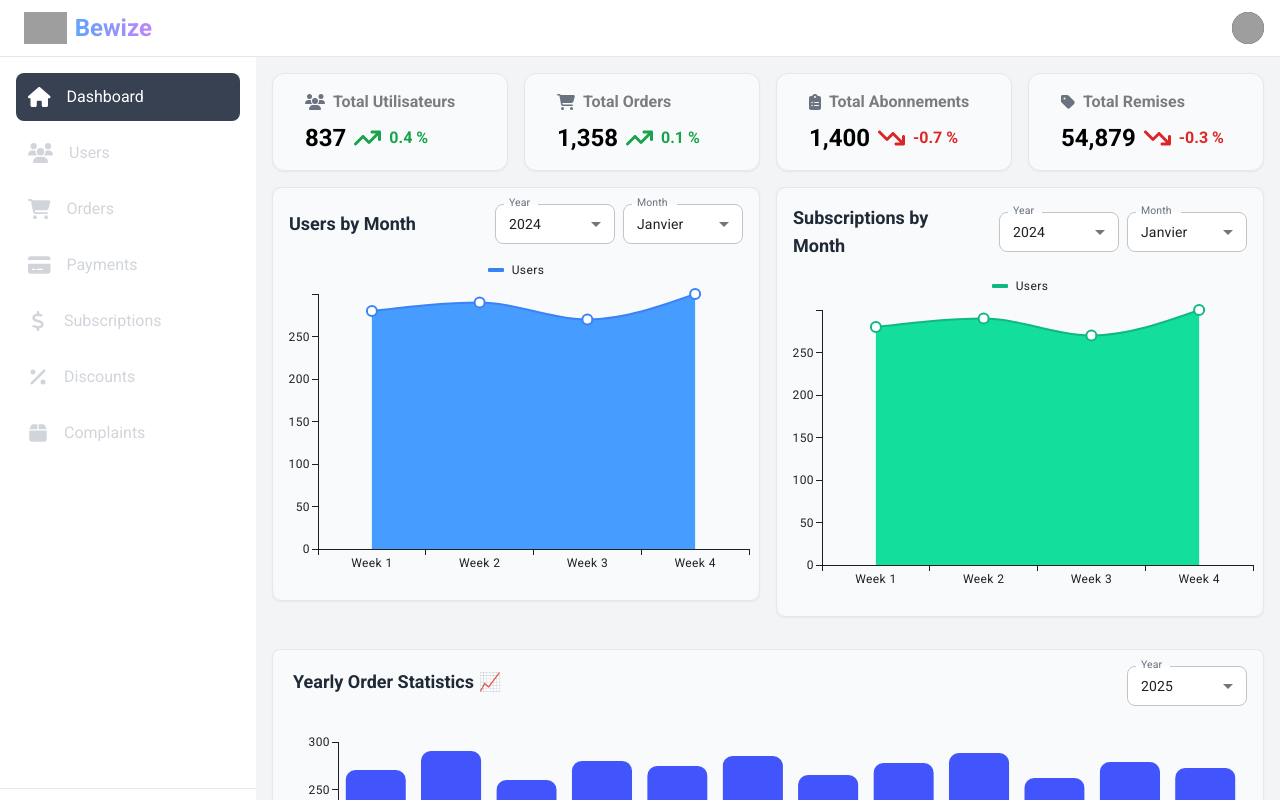
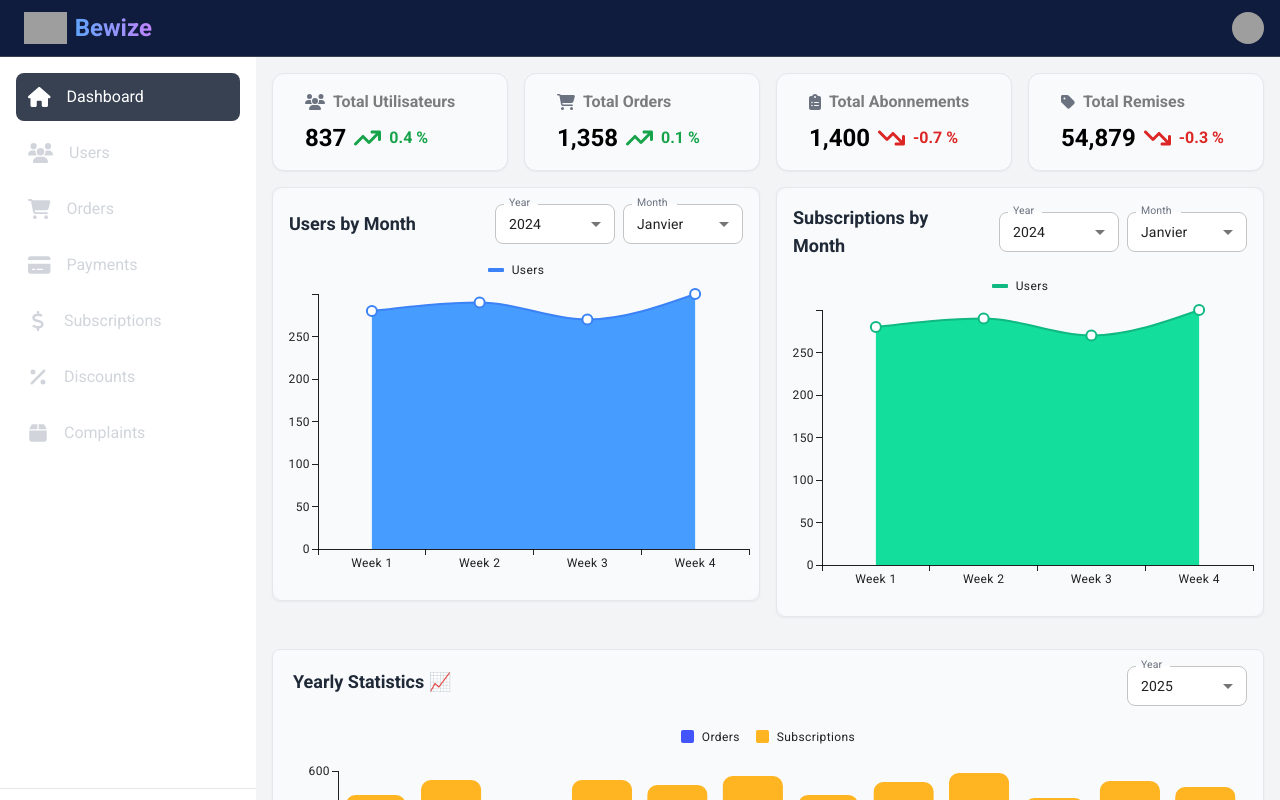
Before and after one commit to zineb-kbyla/Setup-Dashboard_React, a React (Create React App) app in the folder bewize-dashboard/: page /dashboard in a window 1280 px wide. Shown: the top 800 px of the page. Built offline with nearby package versions, Linux system fonts and the light colour scheme; grey boxes are pictures that could not be loaded.

Commit message:
Enhance dashboard: update charts, metrics, layout, and navigation components for improved UI/UX and data visualization.

```diff
--- a/bewize-dashboard/src/components/Charts/OrderTrends.jsx
+++ b/bewize-dashboard/src/components/Charts/OrderTrends.jsx
@@ -2,14 +2,32 @@ import React, { useState } from "react";
 import { motion } from "framer-motion";
 import { BarChart } from "@mui/x-charts/BarChart";
 import { FormControl, InputLabel, Select, MenuItem, OutlinedInput } from "@mui/material";
+import { BarChart as MUIBarChart } from '@mui/x-charts/BarChart';
+import Box from '@mui/material/Box';
+import Typography from '@mui/material/Typography';
+import Slider from '@mui/material/Slider';
+import FormControlLabel from '@mui/material/FormControlLabel';
+import Checkbox from '@mui/material/Checkbox';
 
-export default function OrderTrends( {data} ) {
+export default function OrderTrends({ data }) {
   const [selectedYear, setSelectedYear] = useState(2025);
-
+  const [modalOpen, setModalOpen] = useState(false);
+  const [modalMonth, setModalMonth] = useState(0);
 
   const handleChange = (e) => {
     setSelectedYear(e.target.value);
   };
+
+  const handleBarClick = (params) => {
+    const monthIndex = params.dataIndex;
+    setModalMonth(monthIndex);
+    setModalOpen(true);
+  };
+
+  const monthNames = [
+    "Jan", "Feb", "Mar", "Apr", "May", "Jun",
+    "Jul", "Aug", "Sep", "Oct", "Nov", "Dec"
+  ];
 
   const chartVariants = {
     hidden: { opacity: 0, scale: 0.95 },
@@ -20,12 +38,21 @@ export default function OrderTrends( {data} ) {
     },
   };
 
+  // Mock daily data for demonstration
+  const getMockDailyData = (monthIndex) => {
+    return Array.from({ length: 30 }, (_, i) => ({
+      day: `Day ${i + 1}`,
+      orders: Math.floor(Math.random() * 100) + 10,
+      subscriptions: Math.floor(Math.random() * 50) + 5,
+    }));
+  };
+
   return (
     <>
       <motion.div initial="hidden" animate="visible" variants={chartVariants}>
         <div className="title flex justify-between py-4 items-center">
           <h2 className="text-lg align-middle font-semibold mb-2 text-gray-800 ms-5">
-            Yearly Order Statistics 📈
+            Yearly Statistics 📈
           </h2>
           <FormControl
             size="small"
@@ -77,6 +104,53 @@ export default function OrderTrends( {data} ) {
             </Select>
           </FormControl>
         </div>
+        {/* Modal for daily details */}
+        {modalOpen && (
+          <div className="fixed inset-0 bg-black bg-opacity-60 flex justify-center items-center z-50 p-4 animate-fadeIn">
+            <div className="bg-white p-8 rounded-2xl shadow-2xl border border-gray-200 w-full max-w-2xl relative transition-all duration-300 overflow-hidden">
+              <button
+                onClick={() => setModalOpen(false)}
+                className="absolute top-4 right-4 text-gray-400 hover:text-red-500 text-3xl font-bold focus:outline-none focus:ring-2 focus:ring-red-400 rounded-full w-10 h-10 flex items-center justify-center bg-gray-100 hover:bg-red-50 transition-all z-10"
+                aria-label="Close details modal"
+              >
+                &times;
+              </button>
+              <div className="p-4">
+                <h3 className="text-2xl font-bold mb-2 text-gray-800 text-center">Details for {monthNames[modalMonth]}</h3>
+                <p className="text-md text-gray-500 mb-6 text-center">Daily breakdown of Orders and Subscriptions</p>
+                {/* Totals */}
+                <div className="flex justify-center gap-8 mb-4">
+                  <div className="flex items-center gap-2">
+                    <span className="inline-block w-3 h-3 rounded-full bg-blue-500"></span>
+                    <span className="font-semibold text-gray-700">Orders:</span>
+                    <span className="font-bold text-blue-600">{getMockDailyData(modalMonth).reduce((sum, d) => sum + d.orders, 0)}</span>
+                  </div>
+                  <div className="flex items-center gap-2">
+                    <span className="inline-block w-3 h-3 rounded-full bg-purple-500"></span>
+                    <span className="font-semibold text-gray-700">Subscriptions:</span>
+                    <span className="font-bold text-purple-600">{getMockDailyData(modalMonth).reduce((sum, d) => sum + d.subscriptions, 0)}</span>
+                  </div>
+                </div>
+                <div className="w-full h-96 flex items-center justify-center">
+                  <MUIBarChart
+                    dataset={getMockDailyData(modalMonth)}
+                    xAxis={[{ scaleType: 'band', dataKey: 'day', label: 'Day' }]}
+                    series={[
+                      { dataKey: 'orders', label: 'Orders', color: '#3b82f6', highlightScope: { highlighted: 'series', faded: 'global' } },
+                      { dataKey: 'subscriptions', label: 'Subscriptions', color: '#a21caf', highlightScope: { highlighted: 'series', faded: 'global' } },
+                    ]}
+                    height={300}
+                    sx={{
+                      '.MuiChartsAxis-label': { fontWeight: 600, fill: '#374151' },
+                      '.MuiChartsLegend-root': { mt: 2, display: 'flex', justifyContent: 'center', gap: 3 },
+                      '.MuiBarElement-root:hover': { filter: 'brightness(1.2)', stroke: '#6366f1', strokeWidth: 2 },
+                    }}
+                  />
+                </div>
+              </div>
+            </div>
+          </div>
+        )}
         <BarChart
           xAxis={[
             {
@@ -99,13 +173,31 @@ export default function OrderTrends( {data} ) {
           ]}
           series={[
             {
-              data: data[selectedYear],
+              data: data.orders[selectedYear],
+              label: "Orders",
+              stack: "A",
+            },
+            {
+              data: data.subscriptions[selectedYear],
+              label: "Subscriptions",
+              stack: "A",
             },
           ]}
           borderRadius={10}
           height={350}
+          onItemClick={handleBarClick}
         />
       </motion.div>
+      {/* Add fade-in animation */}
+      <style jsx>{`
+        .animate-fadeIn {
+          animation: fadeIn 0.3s ease;
+        }
+        @keyframes fadeIn {
+          from { opacity: 0; }
+          to { opacity: 1; }
+        }
+      `}</style>
     </>
   );
 }
--- a/bewize-dashboard/src/components/Navbar.jsx
+++ b/bewize-dashboard/src/components/Navbar.jsx
@@ -5,7 +5,7 @@ export default function Navbar({ onToggleSidebar }) {
   const [dropdownOpen, setDropdownOpen] = useState(false);
 
   return (
-    <header className="w-full shadow px-4 py-3 flex justify-between items-center bg-white border-b border-gray-200 dark:bg-[#0f1c3e] dark:border-gray-700">
+    <header className="w-full shadow px-4 py-3 flex justify-between items-center  border-b  bg-[#0f1c3e] border-gray-700">
       <button
         onClick={onToggleSidebar}
         data-sidebar-toggle
--- a/bewize-dashboard/src/data/chartData.js
+++ b/bewize-dashboard/src/data/chartData.js
@@ -70,3 +70,18 @@ export const yearlyOrderStats = {
   2024: [260, 240, 220, 250, 255, 245, 235, 250, 265, 242, 258, 249],
   2025: [270, 290, 260, 280, 275, 285, 265, 278, 288, 262, 279, 273],
 };
+
+export const yearlySubscriptionStats = {
+  2018: [80, 85, 82, 90, 88, 92, 95, 98, 100, 105, 110, 115],
+  2019: [120, 125, 122, 130, 128, 132, 135, 138, 140, 145, 150, 155],
+  2020: [160, 165, 162, 170, 168, 172, 175, 178, 180, 185, 190, 195],
+  2021: [200, 205, 202, 210, 208, 212, 215, 218, 220, 225, 230, 235],
+  2022: [240, 245, 242, 250, 248, 252, 255, 258, 260, 265, 270, 275],
+  2023: [
+    150, 140, 170, 200, 220, 210, 260, 270, 260, 230, 210, 250
+  ],
+  2024: [
+    280, 290, 310, 330, 350, 370, 390, 410, 430, 450, 470, 490
+  ],
+  2025: [280, 290, 270, 300, 295, 305, 285, 298, 308, 282, 299, 293],
+};
--- a/bewize-dashboard/src/pages/Dashboard.jsx
+++ b/bewize-dashboard/src/pages/Dashboard.jsx
@@ -7,7 +7,7 @@ import CategoriesStates from "../components/Charts/CategoriesStates";
 import SubscriptionStates from "../components/Charts/SubscriptionStates";
 import { faClipboardList, faShoppingCart, faTag, faUsers } from "@fortawesome/free-solid-svg-icons";
 import DashboardLayout from "../layouts/DashboardLayout";
-import { subscriptionData, usersData , yearlyOrderStats } from "../data/chartData";
+import { subscriptionData, usersData , yearlyOrderStats, yearlySubscriptionStats } from "../data/chartData";
 
 export default function Dashboard() {
 
@@ -15,6 +15,12 @@ export default function Dashboard() {
   const memoizedUsersData = useMemo(() => usersData, []);
   const memoizedSubscriptionData = useMemo(() => subscriptionData, []);
   const memoizedOrdersData = useMemo(() => yearlyOrderStats , []);
+  const memoizedYearlySubscriptionData = useMemo(() => yearlySubscriptionStats, []);
+
+  const trendsData = useMemo(() => ({
+    orders: memoizedOrdersData,
+    subscriptions: memoizedYearlySubscriptionData,
+  }), [memoizedOrdersData, memoizedYearlySubscriptionData]);
 
   return (
     <DashboardLayout>
@@ -63,7 +69,7 @@ export default function Dashboard() {
       </div>
 
       <div className="OrderTrends border rounded-lg shadow-sm my-4 bg-gray-50">
-        <OrderTrends data={memoizedOrdersData}  className="w-full" />
+        <OrderTrends data={trendsData}  className="w-full" />
       </div>
     </DashboardLayout>
   );
```
